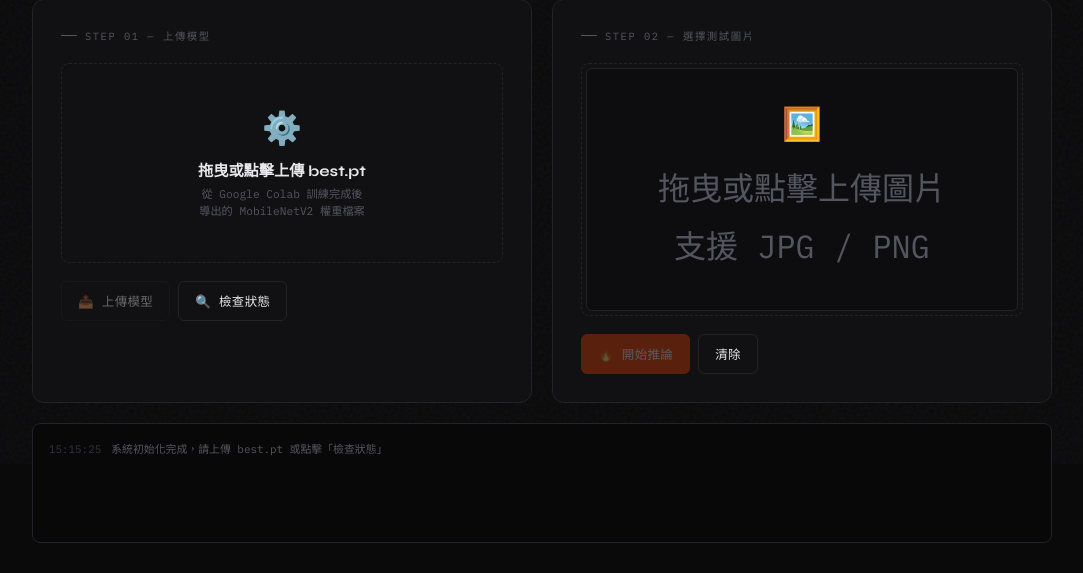
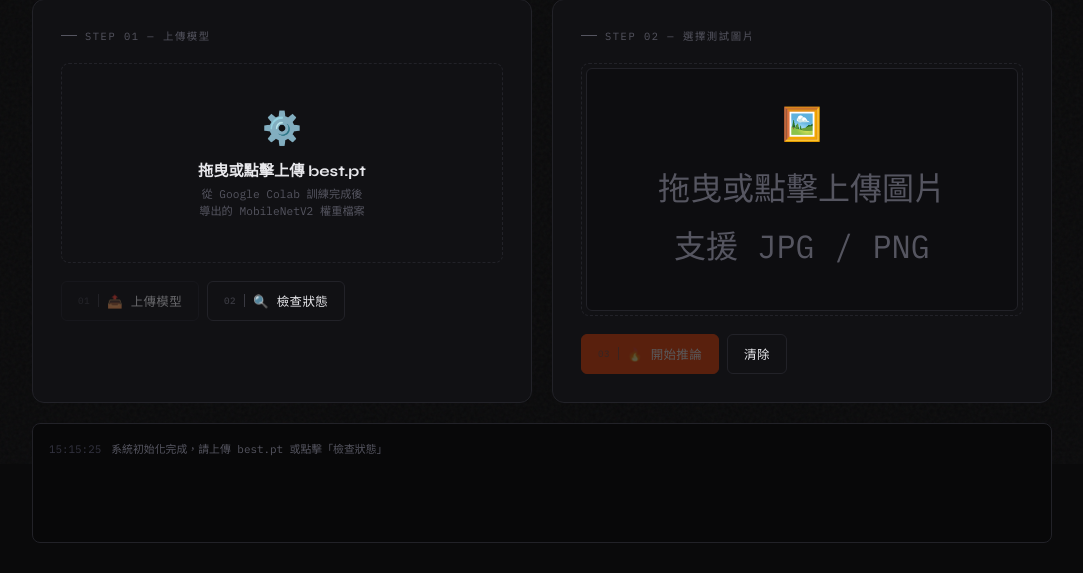
Before and after one commit to Willy19928/Credit_Card_Fraud_Detection_Server, a Flask app: page / in a window 1280 px wide. Shown: the part 336-909 px from the top of the page, without its empty margins (98-1181 px from the left). Run offline with Flask 3, Linux system fonts and the light colour scheme.

Commit message:
feat(ui): add step numbers 01/02/03 to action buttons
Co-Authored-By: Claude Sonnet 4.6 <noreply@anthropic.com>

```diff
--- a/templates/index.html
+++ b/templates/index.html
@@ -205,6 +205,10 @@
   .btn-ghost:hover:not(:disabled) { border-color: #444; }
   .btn-ghost:disabled { opacity: 0.4; cursor: not-allowed; }
   .btn-row { display: flex; gap: 8px; margin-top: 18px; flex-wrap: wrap; }
+  .btn-step {
+    font-size: 0.58rem; color: var(--muted);
+    border-right: 1px solid currentColor; padding-right: 8px; opacity: 0.6;
+  }
 
   #model-status-bar {
     margin-top: 16px; padding: 10px 14px; border-radius: 6px;
@@ -326,10 +330,14 @@
 
       <div class="btn-row">
         <button class="btn btn-ghost" id="upload-model-btn" disabled>
+          <span class="btn-step">01</span>
           <div class="spinner dark" id="upload-spinner"></div>
           <span id="upload-label" data-i18n="btn.upload">📤 上傳模型</span>
         </button>
-        <button class="btn btn-ghost" id="check-status-btn" data-i18n="btn.check">🔍 檢查狀態</button>
+        <button class="btn btn-ghost" id="check-status-btn">
+          <span class="btn-step">02</span>
+          <span data-i18n="btn.check">🔍 檢查狀態</span>
+        </button>
       </div>
     </div>
 
@@ -351,6 +359,7 @@
 
       <div class="btn-row">
         <button class="btn btn-primary" id="infer-btn" disabled>
+          <span class="btn-step">03</span>
           <div class="spinner" id="infer-spinner"></div>
           <span id="infer-label" data-i18n="btn.infer">🔥 開始推論</span>
         </button>
```
